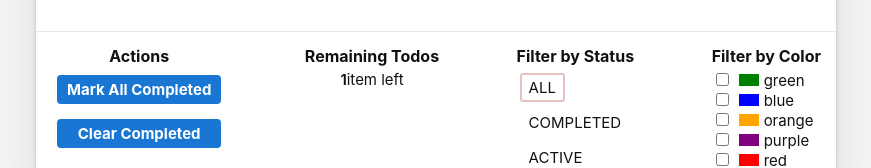
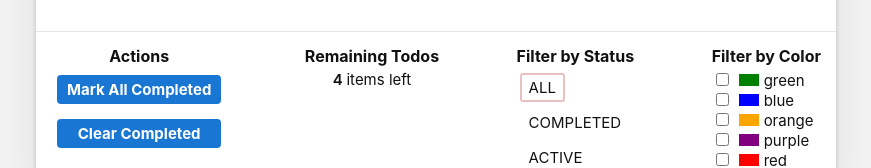
Before and after one commit to MahdiSohaily/React-Todo-app, a React (Create React App) app: page / in a window 1280 px wide. Shown: the part 536-704 px from the top of the page, without its empty margins (204-1075 px from the left). Built offline with nearby package versions, Linux system fonts and the light colour scheme.

Commit message:
Add script to display active items count

```diff
--- a/src/features/footer/RemainingTodos.jsx
+++ b/src/features/footer/RemainingTodos.jsx
@@ -1,11 +1,21 @@
-/* eslint-disable react/prop-types */
-const RemainingTodos = ({ count }) => {
+import { useSelector } from 'react-redux';
+import { selectTodos } from '../../utilities/todo/selector';
+
+const RemainingTodos = () => {
+  const count = useSelector((state) => {
+    const todos = Object.values(selectTodos(state));
+    return todos.filter((item) => item.completed === false).length;
+  });
   const suffix = count === 1 ? '' : 's';
 
   return (
     <div className="todo-count">
       <h5>Remaining Todos</h5>
-      <strong>{count}</strong>
+      <strong>
+        {' '}
+        {count}
+        {' '}
+      </strong>
       item
       {suffix}
       {' '}
```
